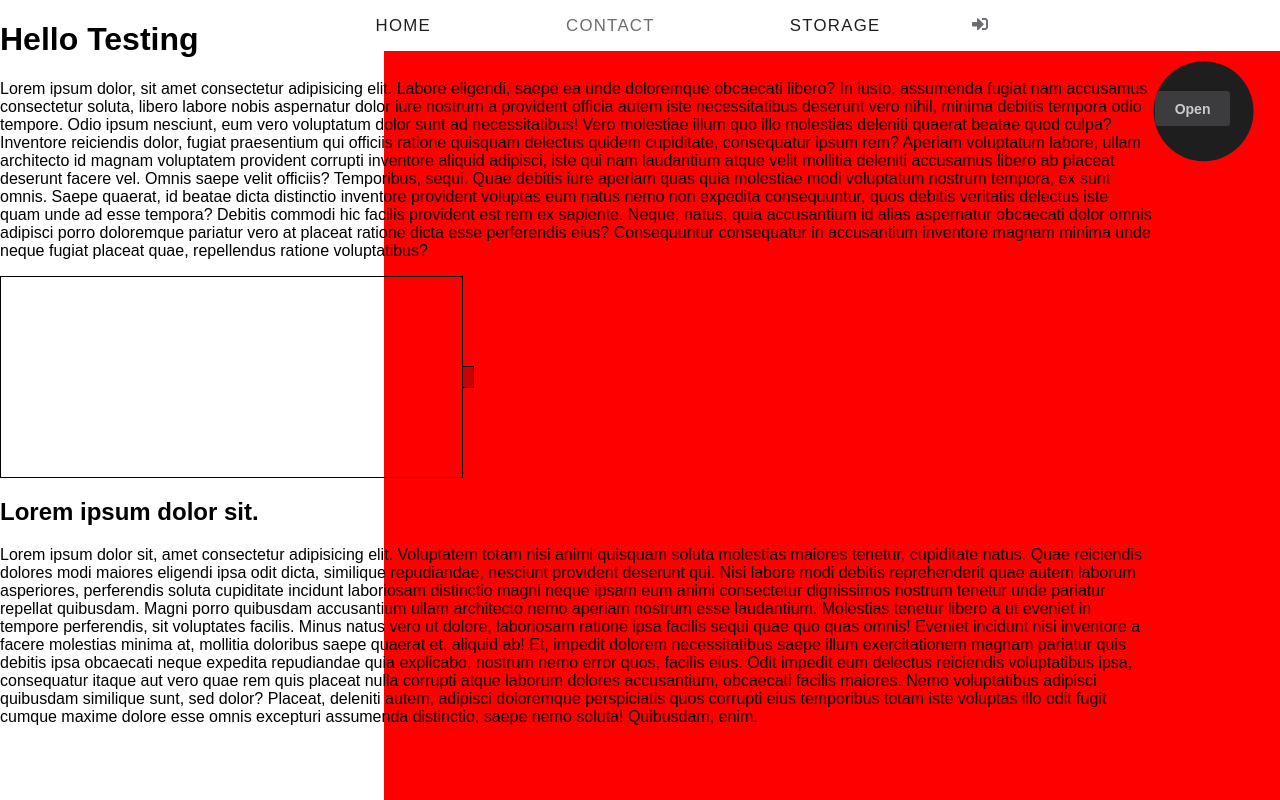
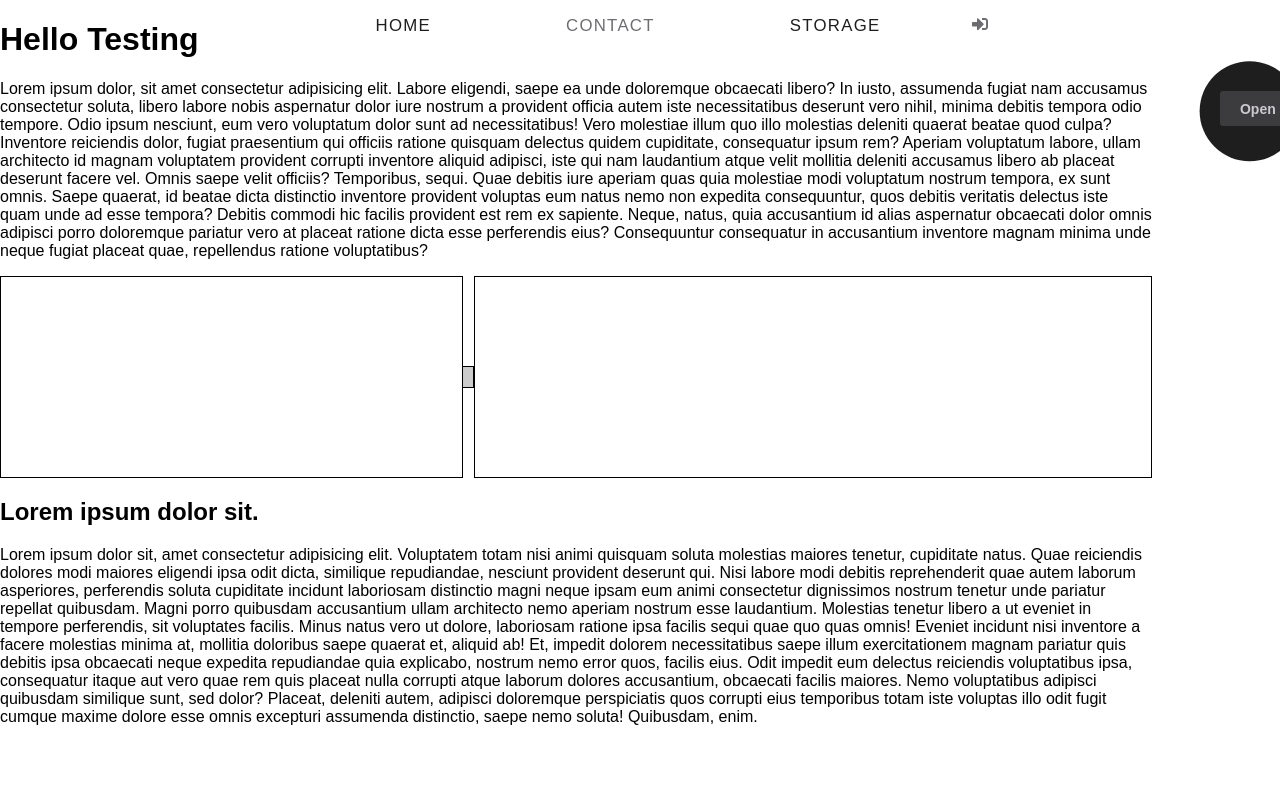
Before and after one commit to MaciejFigat/LFE, a React (Create React App) app in the folder frontend/: page /contact in a window 1280 px wide. Shown: the top 800 px of the page. Built offline with nearby package versions, Linux system fonts and the light colour scheme.

Commit message:
SideMenuResizable rework and debugging

```diff
--- a/frontend/src/components/ResizableDiv/ResizableDiv.styled.js
+++ b/frontend/src/components/ResizableDiv/ResizableDiv.styled.js
@@ -33,7 +33,3 @@ export const ResizableDivWrapper = styled.div`
     align-items: center;
   }
 `
-export const ResizableBlock = styled.div`
-  display: flex;
-  align-items: center;
-`
--- a/frontend/src/components/ResizableDiv/ResizableDiv.tsx
+++ b/frontend/src/components/ResizableDiv/ResizableDiv.tsx
@@ -22,6 +22,7 @@ const ResizableDiv: React.FC<ResizableDivProps> = () => {
 
     if (resizable !== null) {
       resizable.style.width = `${
+        // parseInt(initialSize) + Math.floor(e.clientX - initialPos)
         parseInt(initialSize) + Math.floor(e.clientX - initialPos)
       }px`
     }
@@ -37,7 +38,7 @@ const ResizableDiv: React.FC<ResizableDivProps> = () => {
           onDragStart={initial}
           onDrag={resize}
         />
-        <div />
+        <div id='ResizableSecondary' />
       </div>
     </ResizableDivWrapper>
   )
--- a/frontend/src/components/SideMenu/SideMenu.styled.js
+++ b/frontend/src/components/SideMenu/SideMenu.styled.js
@@ -17,17 +17,23 @@ export const SideMenuButtonDiv = styled(motion.div)`
   /* padding-right: 5rem; */
   top: 35px;
   right: -83%;
-
   z-index: 2;
 `
 export const SideMenuResizeWrapperUltimateWeapon = styled.div`
   position: sticky;
   top: 0;
   left: 100%;
+  /* display: flex;
+  align-items: center; */
   /* max-width: min-content; */
   /* max-width: fit-content; */
-  max-width: 70%;
-  background: red;
+  /* width: ${({ width }) => (width ? width : '450px')}; */
+  min-width: 200px;
+
+  /* max-width: 90%; */
+
+  width: 40%;
+  /* background: red; */
 `
 
 export const SideMenuWrapper = styled(motion.div)`
@@ -37,7 +43,7 @@ export const SideMenuWrapper = styled(motion.div)`
   /* left: 100%; */
   left: 80%;
   /* max-width: min-content; */
-  min-width: 300px;
+  min-width: 200px;
   display: flex;
   flex-direction: row;
   /* margin-right: 1.5rem; */
@@ -59,6 +65,7 @@ export const BackgroundDiv = styled(motion.div)`
   min-height: 100vh;
   /* width: 300px; */
   min-width: 100%;
+  /* min-width: max-content; */
   /* max-width: 100%; */
   padding-right: 1rem;
   margin-right: 1.5rem;
--- a/frontend/src/components/SideMenu/SideMenuResizable.tsx
+++ b/frontend/src/components/SideMenu/SideMenuResizable.tsx
@@ -1,5 +1,4 @@
 import React, { ReactNode, useState } from 'react'
-
 import { useCycle } from 'framer-motion'
 import {
   BackgroundDiv,
@@ -47,6 +46,7 @@ const SideMenuResizable: React.FC<SideMenuResizableProps> = ({
 
   const [initialPos, setInitialPos] = useState<any>(null)
   const [initialSize, setInitialSize] = useState<any>(null)
+  // const [width, setWidth] = useState<any>(null)
 
   const initial = (e: any) => {
     let resizable = document.getElementById('SideMenuResizable')
@@ -64,6 +64,12 @@ const SideMenuResizable: React.FC<SideMenuResizableProps> = ({
       resizable.style.width = `${
         parseInt(initialSize) - Math.floor(e.clientX - initialPos)
       }px`
+      // console.log(`e.clientX: ${e.clientX}`)
+      // console.log(`initial: ${initialPos}`)
+      // console.log(`width: ${resizable.style.width}`)
+      // setWidth(
+      //   `${parseInt(initialSize) - Math.floor(e.clientX - initialPos)}px`
+      // )
     }
   }
 
@@ -71,19 +77,21 @@ const SideMenuResizable: React.FC<SideMenuResizableProps> = ({
     <>
       <SideMenuDataColumn open={open}>{mainData}</SideMenuDataColumn>
       <SideMenuResizeWrapperUltimateWeapon id='SideMenuResizable'>
+        {/* <SideMenuResizeWrapperUltimateWeapon id='SideMenuResizable' width={width}> */}
         <SideMenuWrapper
           initial={false}
           animate={open ? 'open' : 'closed'}
-          // draggable='true'
+          draggable='true'
         >
           <DragDivSideMenu
             open={open}
-            initial={{ opacity: 0 }}
-            transition={{ duration: 0.1 }}
-            animate={open ? { opacity: 1 } : { opacity: 0 }}
-            exit={{ opacity: 0 }}
+            // initial={{ opacity: 0 }}
+            // transition={{ duration: 0.1 }}
+            // animate={open ? { opacity: 1 } : { opacity: 0 }}
+            // exit={{ opacity: 0 }}
             onDragStart={initial}
-            onDrag={resize}
+            // onDrag={resize}
+            onDragEnd={resize}
             draggable='true'
           />
           <BackgroundDiv variants={sidebar}>
```
